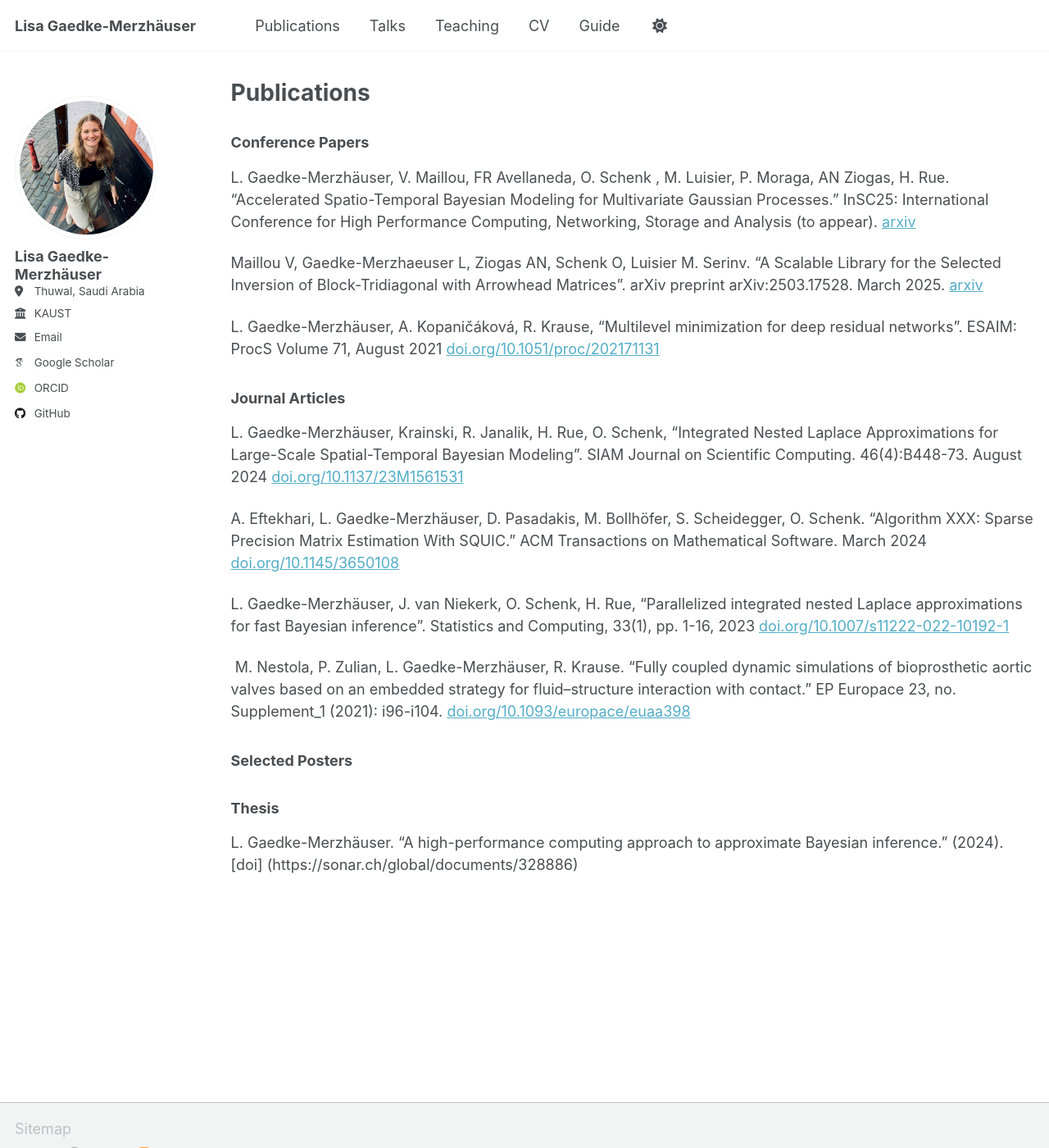
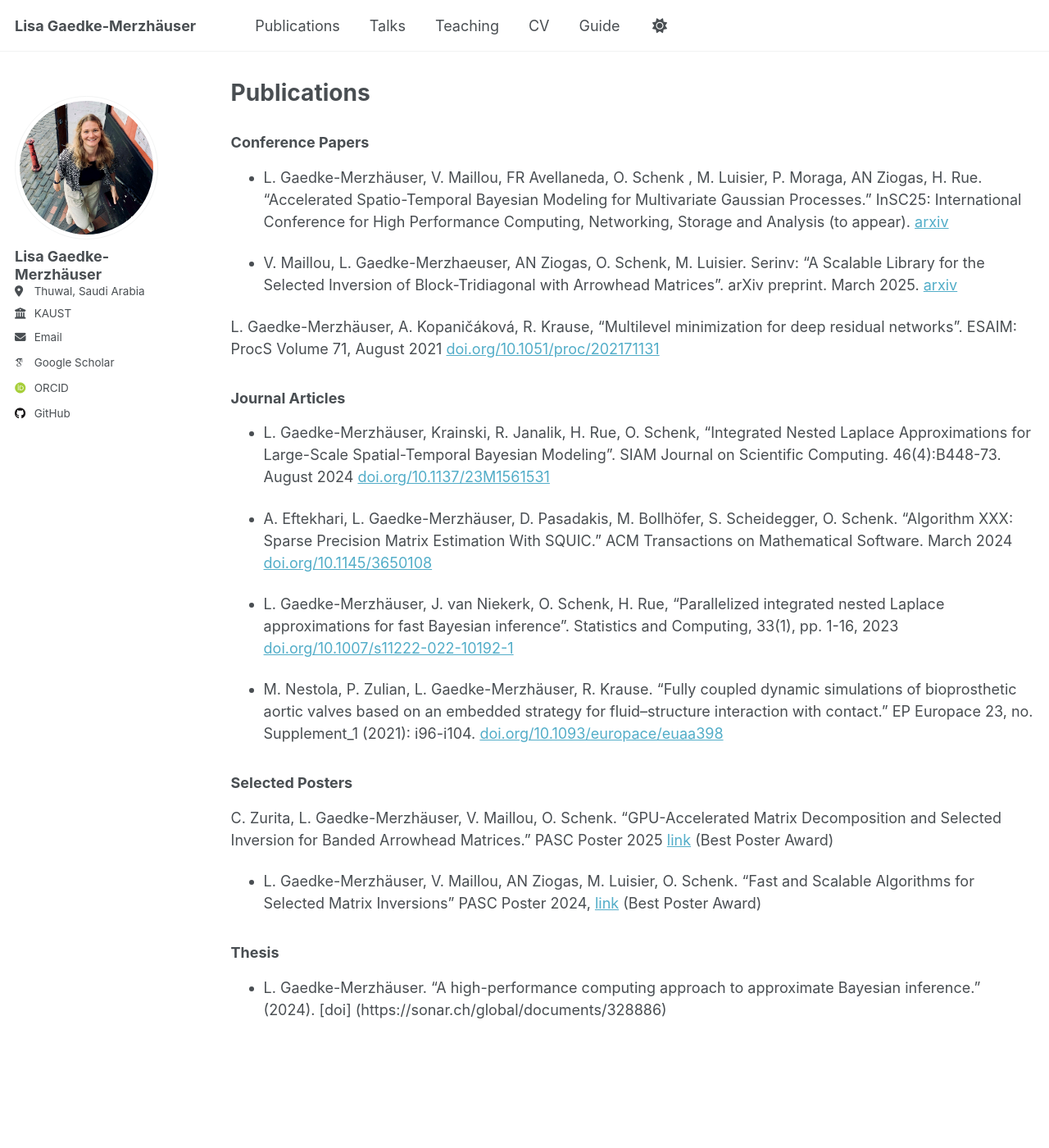
Before and after one commit to lisa-gm/lisa-gm.github.io, a Jekyll site: the page built from _pages/publications.md, in a window 1280 px wide and 1400 px high. Shown: the whole window at 82% size. Built offline with Jekyll 4.4.1, drawn with Linux system fonts in a browser that asks for light colours; some web fonts are replaced; a script that is not in the unit is left out.

```diff
--- a/_pages/publications.md
+++ b/_pages/publications.md
@@ -7,27 +7,30 @@ author_profile: true
 
 ### Conference Papers
 
-L. Gaedke-Merzhäuser, V. Maillou, FR Avellaneda, O. Schenk , M. Luisier, P. Moraga, AN Ziogas, H. Rue. “Accelerated Spatio-Temporal Bayesian Modeling for Multivariate Gaussian Processes.” InSC25: International Conference for High Performance Computing, Networking, Storage and Analysis (to appear). [arxiv](https://arxiv.org/abs/2507.06938)
+- L. Gaedke-Merzhäuser, V. Maillou, FR Avellaneda, O. Schenk , M. Luisier, P. Moraga, AN Ziogas, H. Rue. “Accelerated Spatio-Temporal Bayesian Modeling for Multivariate Gaussian Processes.” InSC25: International Conference for High Performance Computing, Networking, Storage and Analysis (to appear). [arxiv](https://arxiv.org/abs/2507.06938)
 
-Maillou V, Gaedke-Merzhaeuser L, Ziogas AN, Schenk O, Luisier M. Serinv. “A Scalable Library for the Selected Inversion of Block-Tridiagonal with Arrowhead Matrices”. arXiv preprint arXiv:2503.17528. March 2025. [arxiv](https://arxiv.org/abs/2503.17528)
+- V. Maillou, L. Gaedke-Merzhaeuser, AN Ziogas, O. Schenk, M. Luisier. Serinv: “A Scalable Library for the Selected Inversion of Block-Tridiagonal with Arrowhead Matrices”. arXiv preprint. March 2025. [arxiv](https://arxiv.org/abs/2503.17528)
 
 L. Gaedke-Merzhäuser, A. Kopaničáková, R. Krause, “Multilevel minimization for deep residual networks”. ESAIM: ProcS Volume 71, August 2021 [doi.org/10.1051/proc/202171131](https://doi.org/10.1051/proc/202171131)
 
 ### Journal Articles
 
-L. Gaedke-Merzhäuser, Krainski, R. Janalik, H. Rue, O. Schenk, “Integrated Nested Laplace Approximations for Large-Scale Spatial-Temporal Bayesian Modeling”. SIAM Journal on Scientific Computing. 46(4):B448-73. August 2024 [doi.org/10.1137/23M1561531](https://doi.org/10.1137/23M1561531)
+- L. Gaedke-Merzhäuser, Krainski, R. Janalik, H. Rue, O. Schenk, “Integrated Nested Laplace Approximations for Large-Scale Spatial-Temporal Bayesian Modeling”. SIAM Journal on Scientific Computing. 46(4):B448-73. August 2024 [doi.org/10.1137/23M1561531](https://doi.org/10.1137/23M1561531)
 
-A. Eftekhari, L. Gaedke-Merzhäuser, D. Pasadakis, M. Bollhöfer, S. Scheidegger, O. Schenk. “Algorithm XXX: Sparse Precision Matrix Estimation With SQUIC.” ACM Transactions on Mathematical Software. March 2024 [doi.org/10.1145/3650108](https://doi.org/10.1145/3650108)
+- A. Eftekhari, L. Gaedke-Merzhäuser, D. Pasadakis, M. Bollhöfer, S. Scheidegger, O. Schenk. “Algorithm XXX: Sparse Precision Matrix Estimation With SQUIC.” ACM Transactions on Mathematical Software. March 2024 [doi.org/10.1145/3650108](https://doi.org/10.1145/3650108)
 
-L. Gaedke-Merzhäuser, J. van Niekerk, O. Schenk, H. Rue, “Parallelized integrated nested Laplace approximations for fast Bayesian inference”. Statistics and Computing, 33(1), pp. 1-16, 2023 [doi.org/10.1007/s11222-022-10192-1](https://doi.org/10.1007/s11222-022-10192-1)
+- L. Gaedke-Merzhäuser, J. van Niekerk, O. Schenk, H. Rue, “Parallelized integrated nested Laplace approximations for fast Bayesian inference”. Statistics and Computing, 33(1), pp. 1-16, 2023 [doi.org/10.1007/s11222-022-10192-1](https://doi.org/10.1007/s11222-022-10192-1)
 
- M. Nestola, P. Zulian, L. Gaedke-Merzhäuser, R. Krause. “Fully coupled dynamic simulations of bioprosthetic aortic valves based on an embedded strategy for fluid–structure interaction with contact.” EP Europace 23, no. Supplement_1 (2021): i96-i104. [doi.org/10.1093/europace/euaa398](https://doi.org/10.1093/europace/euaa398)
-
+- M. Nestola, P. Zulian, L. Gaedke-Merzhäuser, R. Krause. “Fully coupled dynamic simulations of bioprosthetic aortic valves based on an embedded strategy for fluid–structure interaction with contact.” EP Europace 23, no. Supplement_1 (2021): i96-i104. [doi.org/10.1093/europace/euaa398](https://doi.org/10.1093/europace/euaa398)
 
 
 ### Selected Posters
 
+C. Zurita, L. Gaedke-Merzhäuser, V. Maillou, O. Schenk. "GPU-Accelerated Matrix Decomposition and Selected Inversion for Banded Arrowhead Matrices." PASC Poster 2025 [link](https://pasc25.pasc-conference.org/presentation/?id=pos146&sess=sess149) (Best Poster Award)
+
+
+- L. Gaedke-Merzhäuser, V. Maillou, AN Ziogas, M. Luisier, O. Schenk. "Fast and Scalable Algorithms for Selected Matrix Inversions" PASC Poster 2024, [link](https://pasc24.pasc-conference.org/presentation/?id=pos105&sess=sess156) (Best Poster Award)
 
 ### Thesis
 
-L. Gaedke-Merzhäuser. "A high-performance computing approach to approximate Bayesian inference." (2024). [doi] (https://sonar.ch/global/documents/328886)
+- L. Gaedke-Merzhäuser. "A high-performance computing approach to approximate Bayesian inference." (2024). [doi] (https://sonar.ch/global/documents/328886)
```
Also changed, not shown: _pages/talks.md (added, +26 -0 lines).
